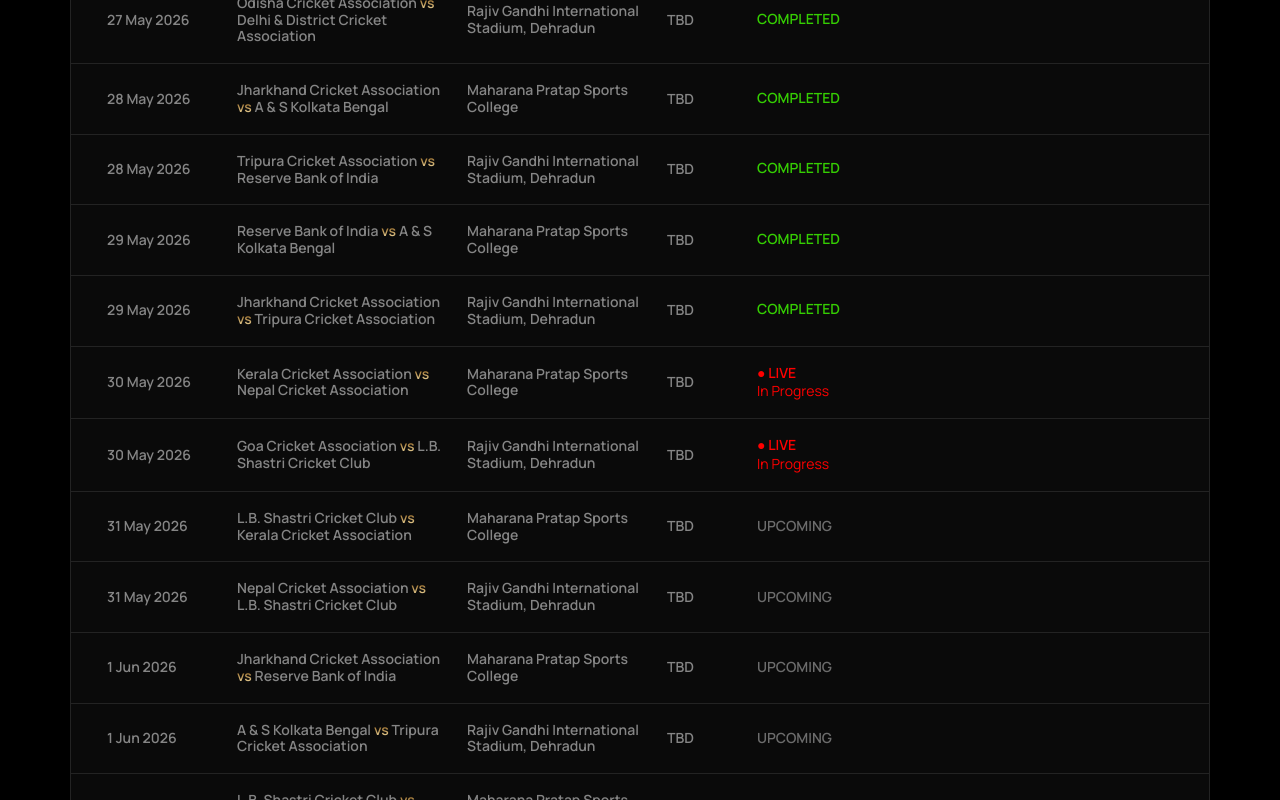
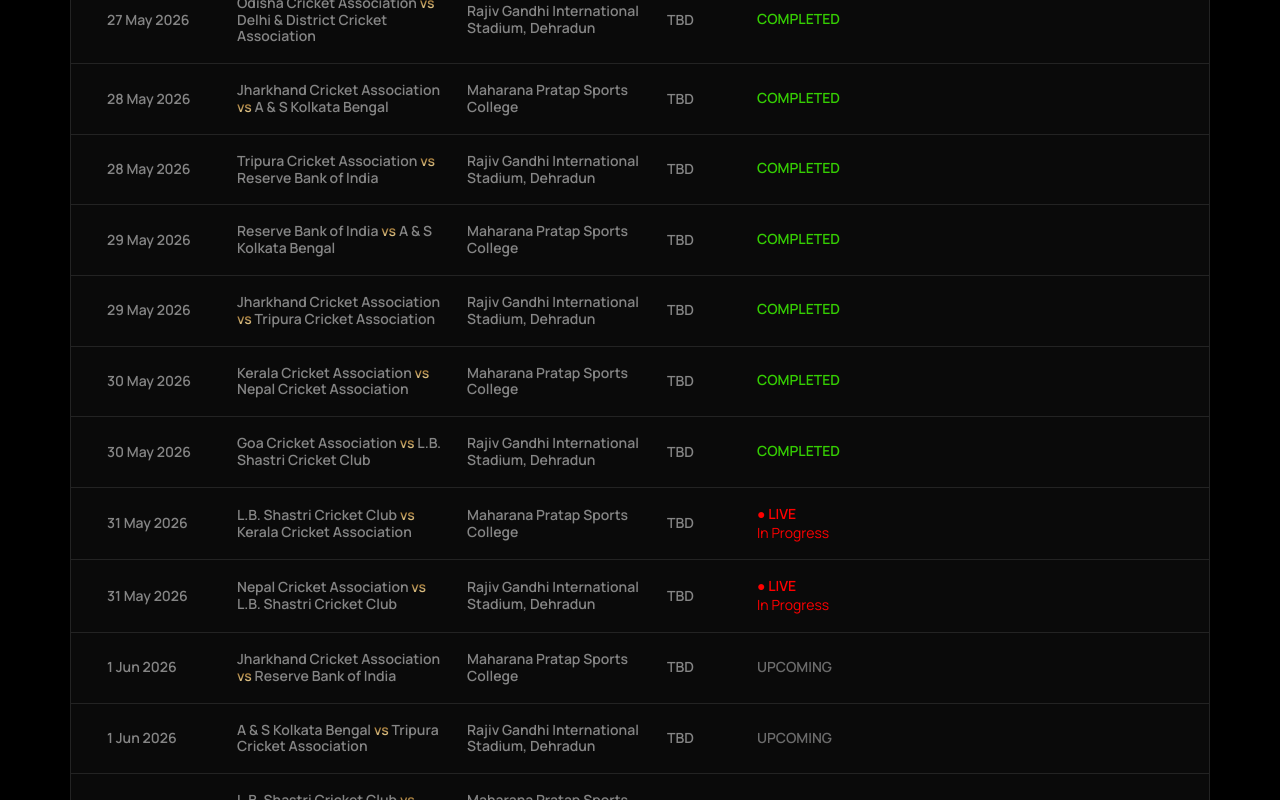
Before and after one commit to marco378/goldcup, a Next.js app: page /tournament in a window 1280 px wide. Shown: the part 2000-2800 px from the top of the page. Built offline with nearby package versions, Linux system fonts and the light colour scheme; a web font is replaced by a local one.

Commit message:
added link and live matches data  on 31st

```diff
--- a/data/liveMatches.ts
+++ b/data/liveMatches.ts
@@ -1,4 +1,4 @@
 export const LIVE_MATCH_STREAMS: Record<string, string> = {
-  'group-d-2026-05-30-1': 'https://www.youtube.com/live/kR8RRMA6NJM?si=2B6fhYpQndVNDCHN',
-  'group-d-2026-05-30-2': 'https://www.youtube.com/live/GIusQOitrtI?si=7kJ89Lj_nUXwHWGKß',
+  'group-d-2026-05-31-1': 'https://www.youtube.com/live/kb21SclNeWs?si=MffGQVX4CefRrt4A',
+  'group-d-2026-05-31-2': 'https://www.youtube.com/live/andmUT3OK-A?si=9FgRLgiVXy9y6SzQ',
 }
--- a/data/tournament.ts
+++ b/data/tournament.ts
@@ -217,7 +217,7 @@
     venue: 'Maharana Pratap Sports College',
     phase: 'GROUP',
     group: 'D',
-    status: 'LIVE',
+    status: 'COMPLETED',
   },
   {
     id: 'group-d-2026-05-30-2',
@@ -226,7 +226,7 @@
     venue: 'Rajiv Gandhi International Stadium, Dehradun',
     phase: 'GROUP',
     group: 'D',
-    status: 'LIVE',
+    status: 'COMPLETED',
   },
   {
     id: 'group-d-2026-05-31-1',
@@ -235,7 +235,7 @@
     venue: 'Maharana Pratap Sports College',
     phase: 'GROUP',
     group: 'D',
-    status: 'UPCOMING',
+    status: 'LIVE',
   },
   {
     id: 'group-d-2026-05-31-2',
@@ -244,7 +244,7 @@
     venue: 'Rajiv Gandhi International Stadium, Dehradun',
     phase: 'GROUP',
     group: 'D',
-    status: 'UPCOMING',
+    status: 'LIVE',
   },
   {
     id: 'group-c-2026-06-01-1',
```
